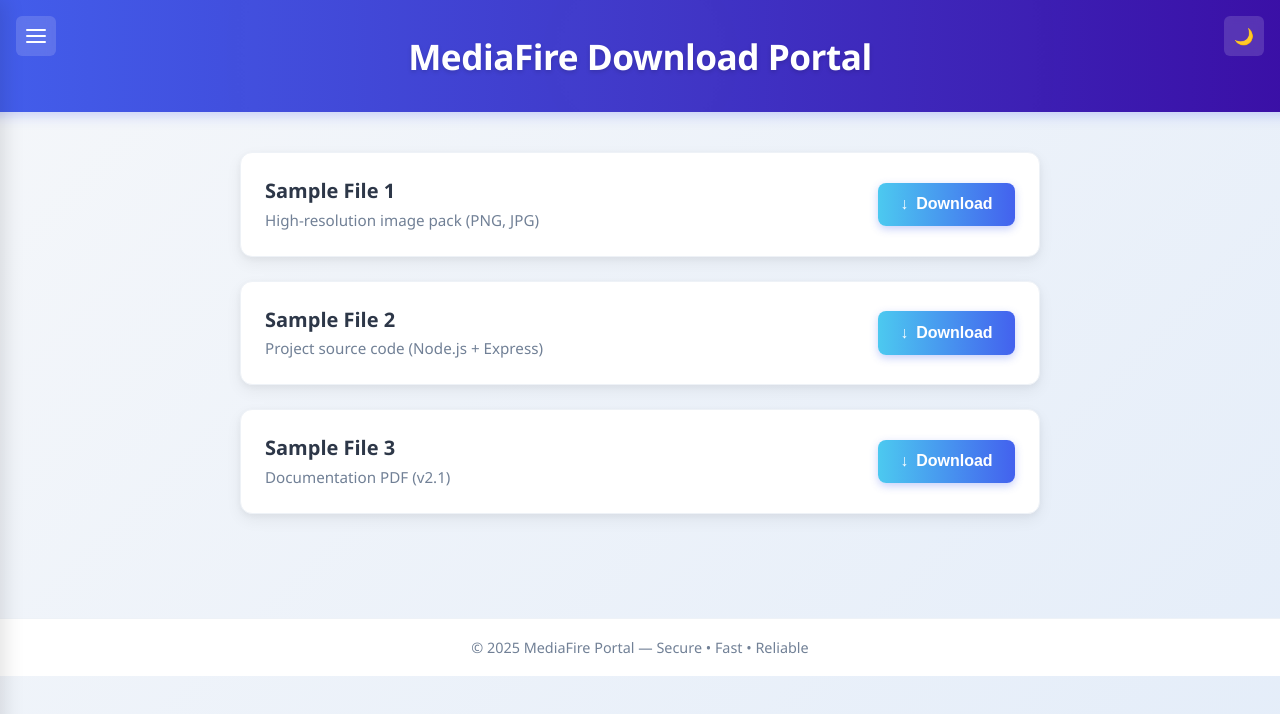
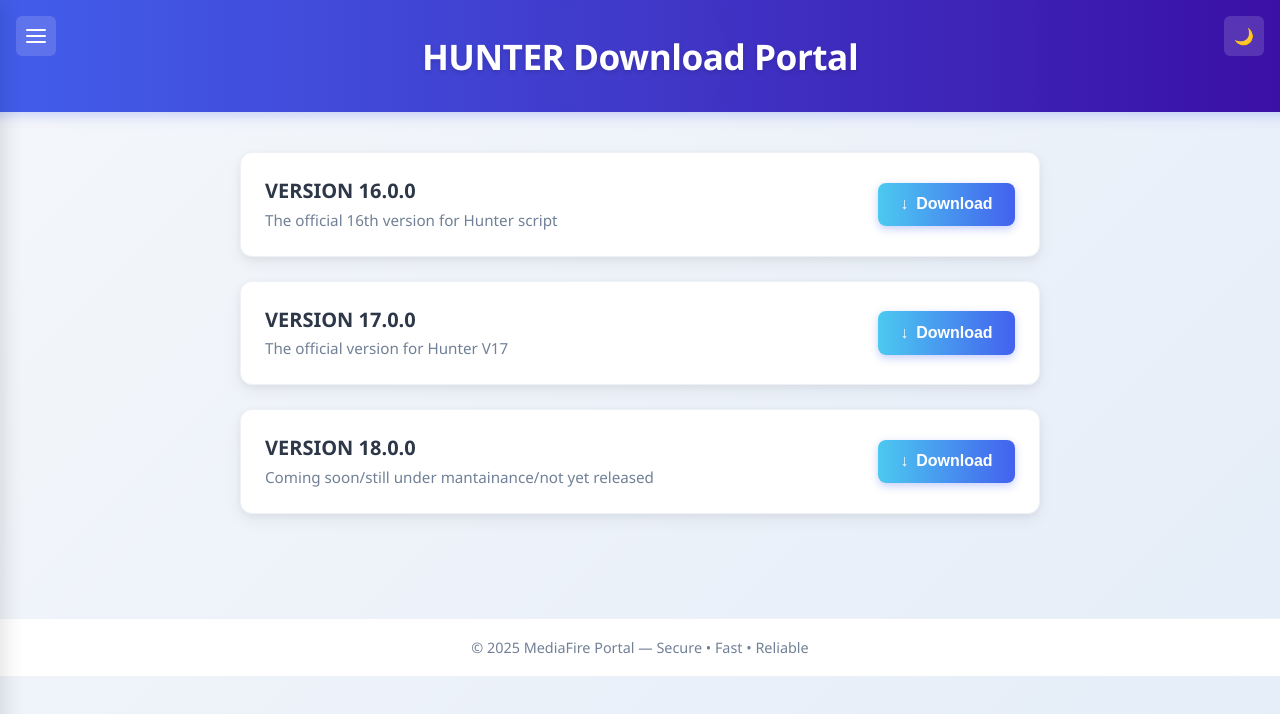
Before and after one commit to trashcore-dev/mainweb, a website: page hunter.html in a window 1280 px wide. Shown: the top 714 px of the page. Drawn offline with Linux system fonts and the light colour scheme.

Commit message:
Update hunter.html

```diff
--- a/hunter.html
+++ b/hunter.html
@@ -3,7 +3,7 @@
 <head>
   <meta charset="UTF-8">
   <meta name="viewport" content="width=device-width, initial-scale=1.0">
-  <title>MediaFire Download Portal</title>
+  <title>Hunter Download Portal</title>
   <style>
     :root {
       /* Light mode */
@@ -377,13 +377,13 @@
   </div>
   <ul class="sidebar-nav">
     <li><a href="register.html" class="get-key" target="_blank">Get Key</a></li>
-    <li><a href="https://www.youtube.com/watch?v=dQw4w9WgXcQ" class="bot-preview" target="_blank">Bot Preview</a></li>
-    <li><a href="https://www.youtube.com/watch?v=YzXhH-1sX5o" class="deploy-tutorial" target="_blank">Deploy Tutorial</a></li>
+    <li><a href="https://youtu.be/sHa9eRZs11s?si=8OxACwDvzBsxBhFu" class="bot-preview" target="_blank">Bot Preview</a></li>
+    <li><a href="https://youtu.be/Z1BY5pKo1M8?si=raXxJxF_J5ENirGH" class="deploy-tutorial" target="_blank">Deploy Tutorial</a></li>
   </ul>
 </div>
 
 <header>
-  <h1>MediaFire Download Portal</h1>
+  <h1>HUNTER Download Portal</h1>
 </header>
 
 <div class="container" id="files-container"></div>
@@ -450,9 +450,9 @@
 
   // ===== File Cards =====
   const files = [
-    { title: "Sample File 1", description: "High-resolution image pack (PNG, JPG)", link: "https://www.mediafire.com/file/example1" },
-    { title: "Sample File 2", description: "Project source code (Node.js + Express)", link: "https://www.mediafire.com/file/example2" },
-    { title: "Sample File 3", description: "Documentation PDF (v2.1)", link: "https://www.mediafire.com/file/example3" }
+    { title: "VERSION 16.0.0", description: "The official 16th version for Hunter script", link: "https://www.mediafire.com/file/03y51ddf5s9vsl0/%25F0%259D%2597%259B%25F0%259D%2597%25A8%25F0%259D%2597%25A1%25F0%259D%2597%25A7%25F0%259D%2597%2598%25F0%259D%2597%25A5_%25F0%259D%2597%25A9.16%2528Ori%2529.zip/file" },
+    { title: "VERSION 17.0.0", description: "The official version for Hunter V17", link: "https://t.me/trashcoresystem" },
+    { title: "VERSION 18.0.0", description: "Coming soon/still under mantainance/not yet released", link: "https://www.mediafire.com/file/example3" }
   ];
 
   const container = document.getElementById('files-container');
```
